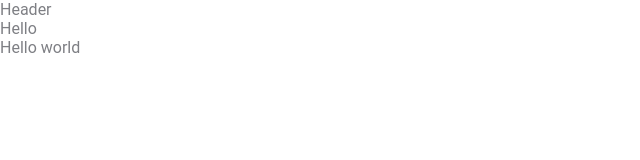
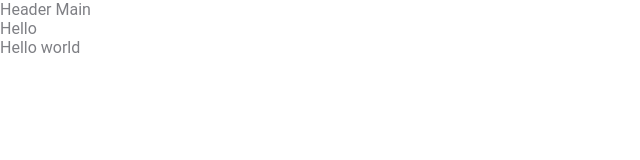
Before and after one commit to Davit90/ACA_Davit_Manukyan, a plain HTML site: page index.html in a window 1280 px wide. Shown: the full height of the page, 0-640 px from the left. Drawn offline with Linux system fonts and the light colour scheme.

Commit message:
master commit

```diff
--- a/index.html
+++ b/index.html
@@ -10,7 +10,7 @@
 </head>
 
 <body>
- <header>Header</header>
+ <header>Header Main</header>
  <main>
      <p>Hello</p>
      <h1>Hello world</h1>
```
